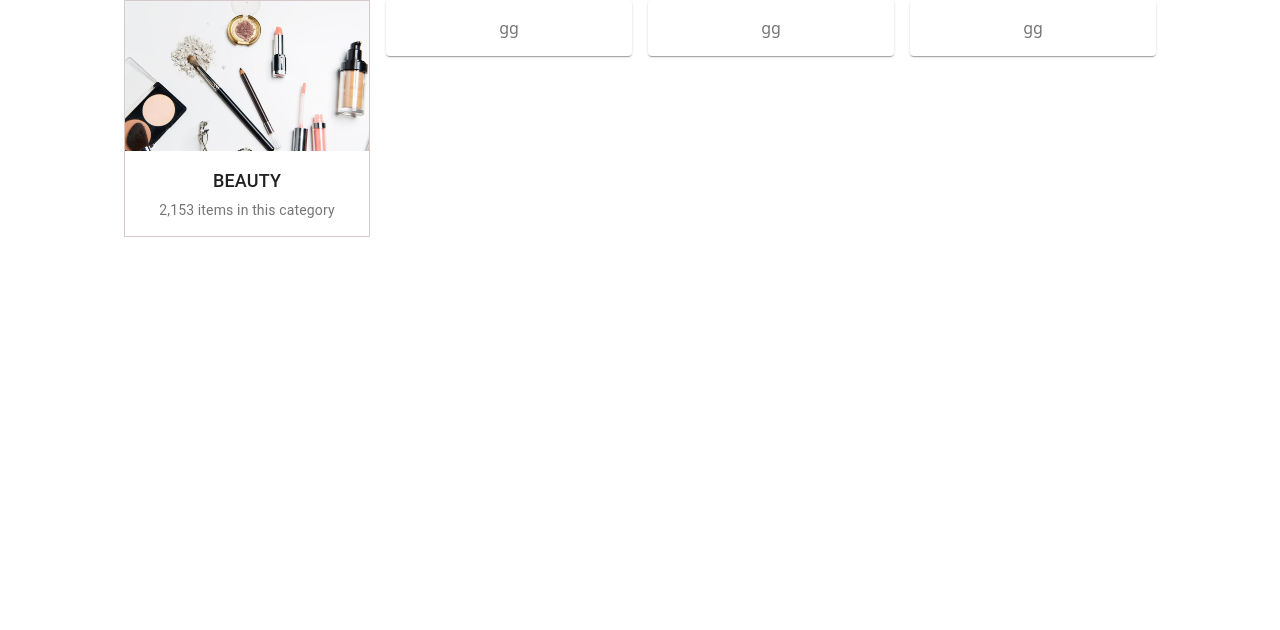
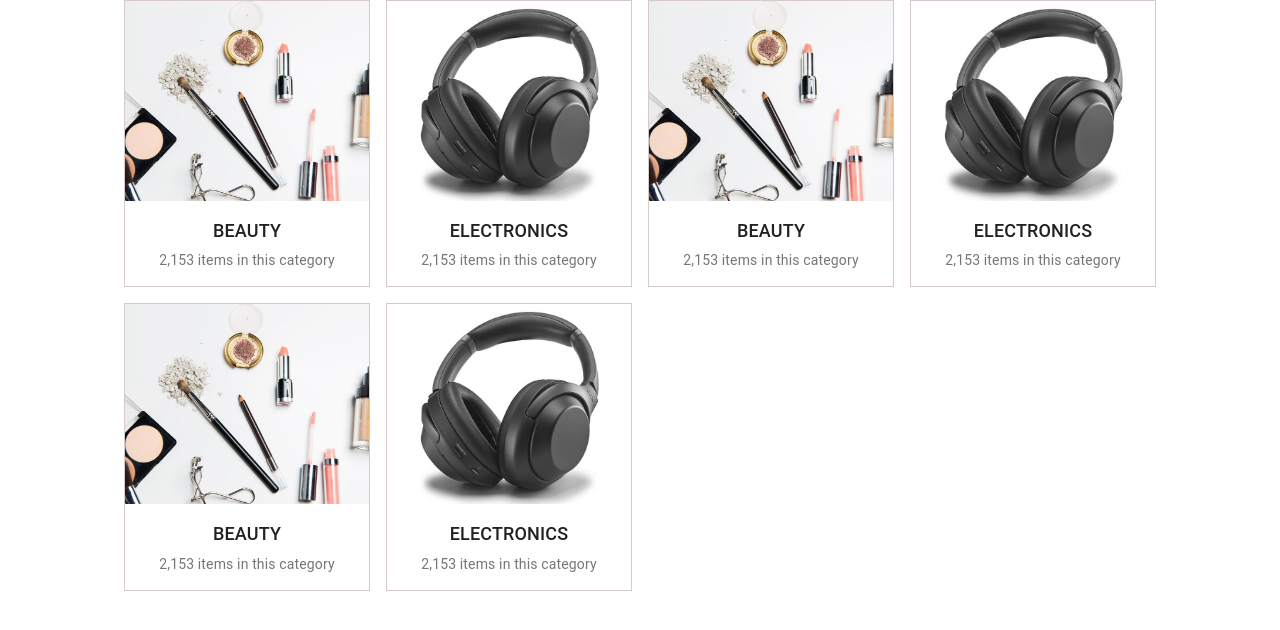
Before and after one commit to CohleM/NepMerchUI, a React (Create React App) app: page / in a window 1280 px wide. Shown: the top 630 px of the page. Built offline with nearby package versions, Linux system fonts and the light colour scheme.

Commit message:
Cards works magical

```diff
--- a/src/components/Cards.js
+++ b/src/components/Cards.js
@@ -12,6 +12,9 @@ import CardMedia from "@material-ui/core/CardMedia";
 import Button from "@material-ui/core/Button";
 import Typography from "@material-ui/core/Typography";
 import image from "../images/beauty.jpg";
+
+import two from "../images/Headphones.jpg";
+
 const useStyles = makeStyles((theme) => ({
 	root: {
 		flexGrow: 1,
@@ -34,6 +37,9 @@ const useStyles = makeStyles((theme) => ({
 	},
 	media: {
 		height: 150,
+		[theme.breakpoints.up("sm")]: {
+			height: 200,
+		},
 	},
 	typ: {
 		//fontFamily: "Roboto",
@@ -50,13 +56,79 @@ const useStyles = makeStyles((theme) => ({
 export default function CenteredGrid() {
 	const classes = useStyles();
 
+	var Items = [
+		{
+			image: image,
+			category: "BEAUTY",
+			description: "2,153 items in this category",
+		},
+		{
+			image: two,
+			category: "ELECTRONICS",
+			description: "2,153 items in this category",
+		},
+		{
+			image: image,
+			category: "BEAUTY",
+			description: "2,153 items in this category",
+		},
+		{
+			image: two,
+			category: "ELECTRONICS",
+			description: "2,153 items in this category",
+		},
+		{
+			image: image,
+			category: "BEAUTY",
+			description: "2,153 items in this category",
+		},
+		{
+			image: two,
+			category: "ELECTRONICS",
+			description: "2,153 items in this category",
+		},
+	];
+
 	return (
 		<div className={classes.root}>
 			<Container maxWidth="xl" className={classes.ct}>
 				<Grid container spacing={2}>
-					<Grid item xs={6} sm={3}>
-						{" "}
-						<Card className={classes.root1} elevation={0}>
+					{" "}
+					{Items.map((item, i) => (
+						<Grid item xs={6} sm={4} md={3} key={i}>
+							<Card className={classes.root1} elevation={0}>
+								<CardActionArea style={{ outline: "none" }}>
+									<CardMedia
+										className={classes.media}
+										image={item.image}
+										title="Contemplative Reptile"
+									/>
+									<CardContent>
+										<Typography gutterBottom className={classes.typ}>
+											{item.category}
+										</Typography>
+										<Typography
+											variant="body2"
+											color="textSecondary"
+											component="p"
+											style={{ textAlign: "center" }}
+										>
+											{item.description}
+										</Typography>
+									</CardContent>
+								</CardActionArea>
+								{/* <CardActions>
+								<Button size="small" color="primary">
+									Share
+								</Button>
+								<Button size="small" color="primary">
+									Learn More
+								</Button>
+							</CardActions> */}
+							</Card>
+						</Grid>
+					))}
+					{/* <Card className={classes.root1} elevation={0}>
 							<CardActionArea style={{ outline: "none" }}>
 								<CardMedia
 									className={classes.media}
@@ -85,7 +157,7 @@ export default function CenteredGrid() {
 									Learn More
 								</Button>
 							</CardActions> */}
-						</Card>
+					{/* </Card>
 					</Grid>
 					<Grid item xs={6} sm={3}>
 						<Paper className={classes.paper}>gg</Paper>
@@ -95,7 +167,7 @@ export default function CenteredGrid() {
 					</Grid>
 					<Grid item xs={6} sm={3}>
 						<Paper className={classes.paper}>gg</Paper>
-					</Grid>
+					</Grid> */}{" "}
 				</Grid>
 			</Container>
 		</div>
```
